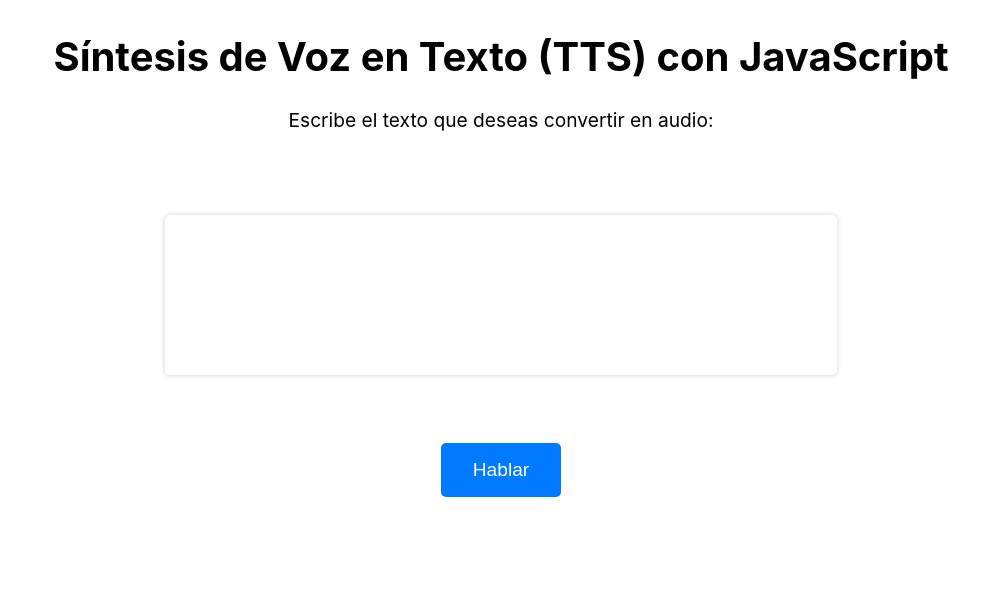
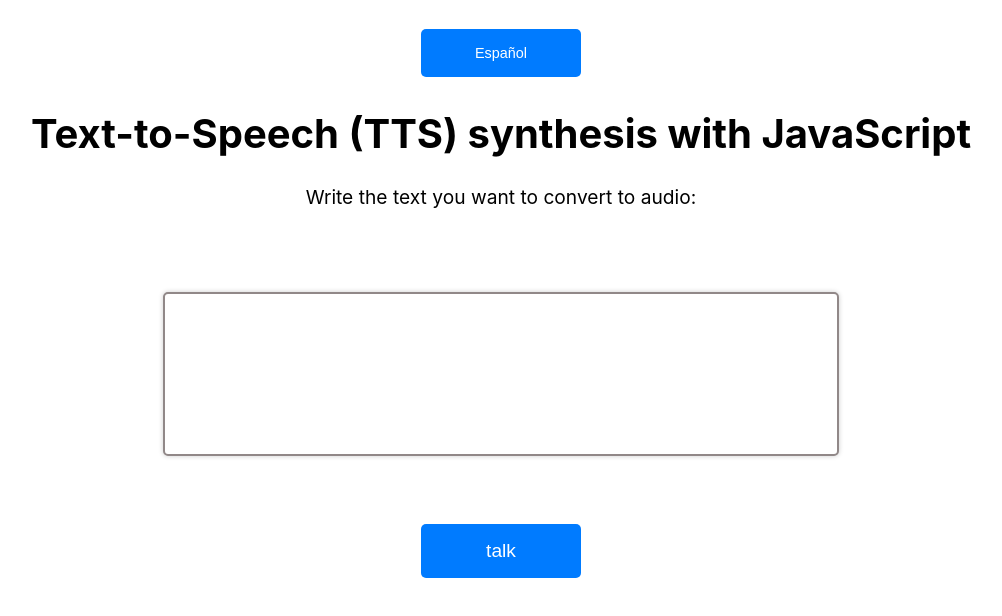
Before and after one commit to patukaelmago/speakify, a React (Create React App) app in the folder speakify/: page /home in a window 1280 px wide. Shown: the top 616 px of the page, without its empty margins (139-1141 px from the left). Built offline with nearby package versions, Linux system fonts and the light colour scheme.

Commit message:
speechSynthesis

```diff
--- a/speakify/src/App.css
+++ b/speakify/src/App.css
@@ -1,5 +1,10 @@
+* {
+  text-decoration: none ;
+}
+
 .App {
   text-align: center;
+  background-color: #282c34;
 }
 
 .App-logo {
@@ -36,3 +41,6 @@
     transform: rotate(360deg);
   }
 }
+body {
+  background-color: rgb(255, 255, 255);
+}
--- a/speakify/src/App.js
+++ b/speakify/src/App.js
@@ -1,16 +1,25 @@
-import React from 'react';
+
+import React, { useState } from 'react';
 import './App.css';
 import { Route, Routes } from "react-router-dom";
 import LandingPage from './components/LandingPage/LandingPage';
 import Home from './components/Home/Home';
+import * as languages from './Languagues';
+function App() {
 
-function App() {
+  const [lang, setLang] = useState(navigator.language.startsWith('es') ? 'es' : 'en');
+  const t = (key) => lang === 'es' ? languages.es[key] : languages.en[key];
+
   return (
     <div>
+      <button className='language' onClick={() => setLang(lang === 'es' ? 'en' : 'es')}>
+            {lang === 'es' ? 'English' : 'Español'}
+          </button>
+          <div>{t('landing.description')}</div>
         <Routes>
-          <Route exact path="/" element={< LandingPage />} />
-          <Route exact path="/home" element={< Home />} />
 
+          <Route exact path="/" element={< LandingPage t={t} />} />
+          <Route exact path="/home" element={< Home t={t} />} />
         </Routes>
     </div>
   );
--- /dev/null
+++ b/speakify/src/Languagues/en.json
@@ -0,0 +1,7 @@
+{
+  "description": "Welcome to Speakify web site!",
+  "learnMoreButton": "Learn more",
+  "h1Text":"Text-to-Speech (TTS) synthesis with JavaScript",
+  "textConvert":"Write the text you want to convert to audio:",
+  "talkButton": "talk"
+}
--- /dev/null
+++ b/speakify/src/Languagues/es.json
@@ -0,0 +1,7 @@
+{
+  "description": "¡Bienvenid@s al sitio web de Speakify!",
+  "learnMoreButton": "Ver más",
+  "h1Text":"Síntesis de Voz en Texto (TTS) con JavaScript",
+  "textConvert":"Escribe el texto que deseas convertir en audio:",
+  "talkButton": "hablar"
+}
--- /dev/null
+++ b/speakify/src/Languagues/index.js
@@ -0,0 +1,2 @@
+export { default as en } from './en.json';
+export { default as es } from './es.json';
--- a/speakify/src/components/Home/Home.css
+++ b/speakify/src/components/Home/Home.css
@@ -17,10 +17,12 @@ textarea {
   padding: 1rem;
   font-size: 1rem;
   border-radius: 5px;
-  border: none;
+  border: 2px solid #918888;
   box-shadow: 0 0 5px rgba(0, 0, 0, 0.2);
   resize: none;
   text-align: center;
+  text-decoration-color: aqua;
+
 }
 
 button {
--- a/speakify/src/components/Home/Home.jsx
+++ b/speakify/src/components/Home/Home.jsx
@@ -1,20 +1,49 @@
 import React from "react";
-import './Home.css';
+import "./Home.css";
+import '../../Languagues/en.json';
+import '../../Languagues/es.json';
 
-export default function Home() {
-    const handleClick=()=>{
+export default function Home(props) {
+     const t = props.t;
+  const handleClick = () => {
+    let synthesis = window.speechSynthesis;
+    let texto = document.getElementById("texto").value;
+    let habla = new SpeechSynthesisUtterance(texto);
+    habla.lang="es-ES";
+    habla.volume=1;
+    let timer = setInterval(function(){
+    let voices = speechSynthesis.getVoices();
+    if (voices.length!=0) {
+      habla.voice=voices[0];
+      habla.voiceURI=voices[0].voiceURI;
+      clearInterval(timer);
+    synthesis.speak(habla);}
+    })
+  };
+  /* let voz = new SpeechSynthesisUtterance();
+  voz.lang="es-ES";
+  voz.volume=1;
+  let timer = setInterval(function(){
+    let voices = speechSynthesis.getVoices();
+    if (voices.length!=0) {
+      voz.voice=voices[0];
+      voz.voiceURI=voices[0].voiceURI;
+      clearInterval(timer);
+    }
+    console.log(voices);
+  },1000); */
 
-
-    }
   return (
     <div>
-            <h1>Síntesis de Voz en Texto (TTS) con JavaScript</h1>
-	        <p>Escribe el texto que deseas convertir en audio:</p>
+      <h1>{t('h1Text')}</h1>
+      <p>{t('textConvert')}</p>
       <div className="container">
         <textarea id="texto" rows="4" cols="50"></textarea>
       </div>
 
-	        <button onclick={handleClick}>Hablar</button>
+      <button onClick={handleClick} to="/home">
+        {t('talkButton')}
+      </button>
     </div>
-    )
+  );
 }
--- a/speakify/src/components/LandingPage/LandingPage.css
+++ b/speakify/src/components/LandingPage/LandingPage.css
@@ -21,14 +21,21 @@
   font-size: 1.2rem;
   color: #fff;
   background-color: #0077ff;
-  padding: 1rem 2rem;
+  padding: 1rem 1rem;
   border: none;
   border-radius: 0.5rem;
   cursor: pointer;
   transition: background-color 0.3s ease;
-  text-decoration: none !important;
 }
 
 .button:hover {
-  background-color: #005eff;
+  background-color: #0069d9;
 }
+
+.language {
+  margin-top: 2em;
+  font-size: 0.9rem;
+}
+button {
+  width: 160px;
+}
--- a/speakify/src/components/LandingPage/LandingPage.jsx
+++ b/speakify/src/components/LandingPage/LandingPage.jsx
@@ -1,16 +1,19 @@
 import React from 'react';
 import './LandingPage.css';
 import { Link } from "react-router-dom";
+import '../../Languagues/en.json';
+import '../../Languagues/es.json';
 
-function LandingPage() {
+
+function LandingPage(props) {
+   const t = props.t;
   return (
     <div className="container">
-      <h1 className="title">Mi sitio web</h1>
-      <p className="description">¡Bienvenido a mi sitio web!</p>
+      <h1 className="title">Speakify</h1>
+      <p className="description">{t('description')}</p>
       <Link to="/home">
-        <button className="button" >Ver más</button>
+        <button className="button" Link >{t('learnMoreButton')}</button>
       </Link>
-
     </div>
   );
 }
```
Lines whose indentation alone changed are shown as unchanged.
